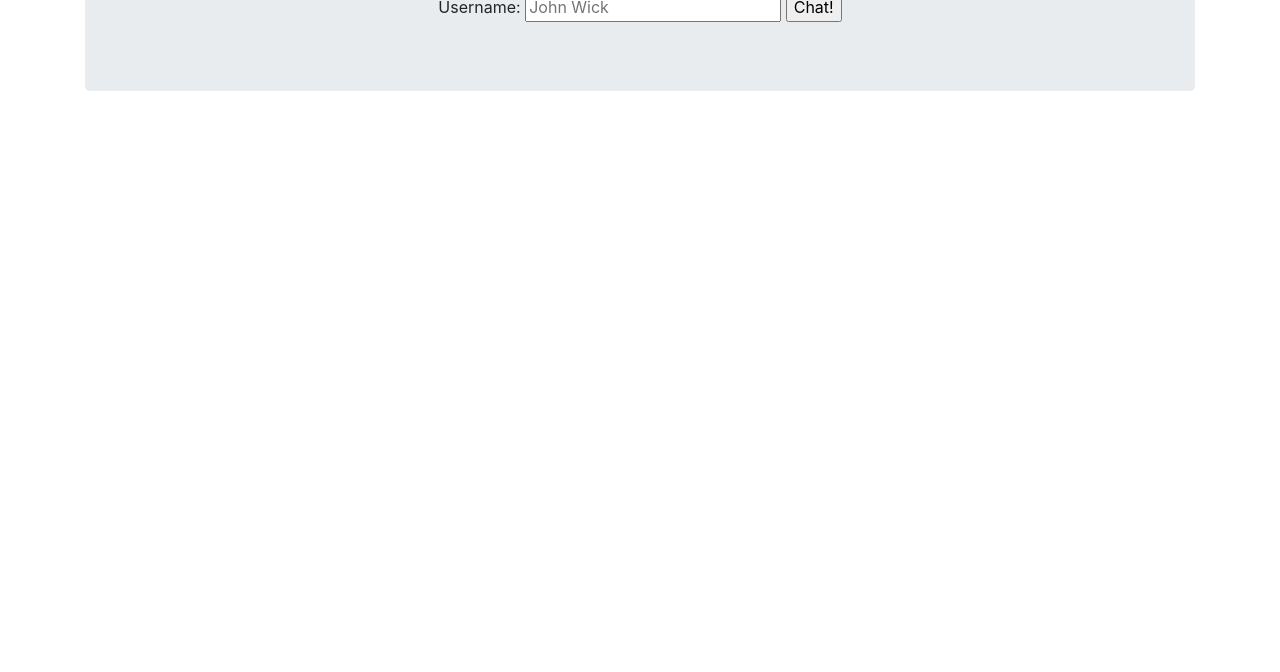
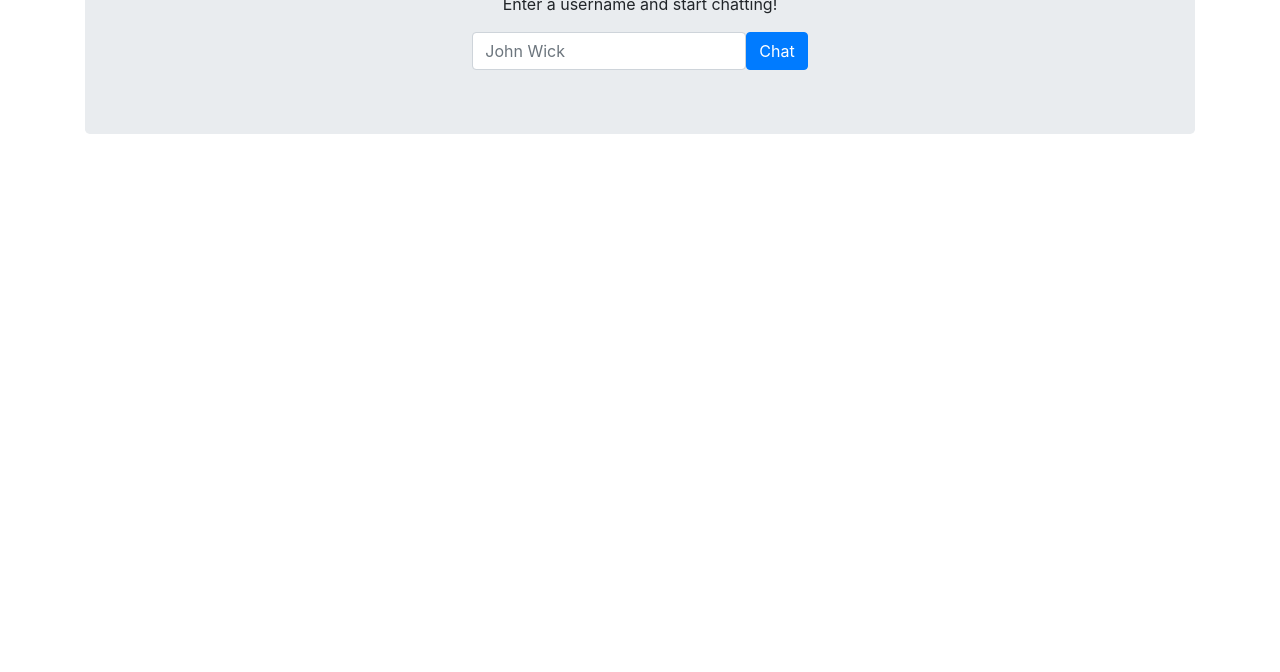
Before and after one commit to frayfray248/socket-chat-app, a website: page public/index.html in a window 1280 px wide. Shown: the part 128-800 px from the top of the page. Drawn offline with nearby package versions, Linux system fonts and the light colour scheme; no server answers.

Commit message:
landing styles

```diff
--- a/public/index.html
+++ b/public/index.html
@@ -24,11 +24,16 @@
 
             <h1>Socket Chat</h1>
             <!-- Landing-->
-            <form id="usernameForm">
-                <label for="username">Username:</label>
-                <input id="usernameInput" type='text' placeholder="John Wick" required name="username">
-                <input type="submit" value="Chat!">
-            </form>
+            <div id="landing">
+                <p>Enter a username and start chatting!</p>
+                <form id="usernameForm" class="form-inline il-flex">
+                    <div class="form-group">
+                        <input id="usernameInput" class="form-control" type='text' placeholder="John Wick" required
+                            name="username">
+                    </div>
+                    <button class="btn btn-primary" type="submit" value="Chat!">Chat</button>
+                </form>
+            </div>
 
             <!-- Public Chat Board -->
             <div id="publicChatBoard" style="display: none;">
--- a/public/script.js
+++ b/public/script.js
@@ -11,7 +11,7 @@ $(document).ready(function(){
 
         socket.emit('username entered', username);
 
-        $(this).hide();
+        $('#landing').hide();
         $('#publicChatBoard').show();
     });
 
--- a/public/styles.css
+++ b/public/styles.css
@@ -0,0 +1,3 @@
+.il-flex {
+    display: inline-flex;
+}
```
